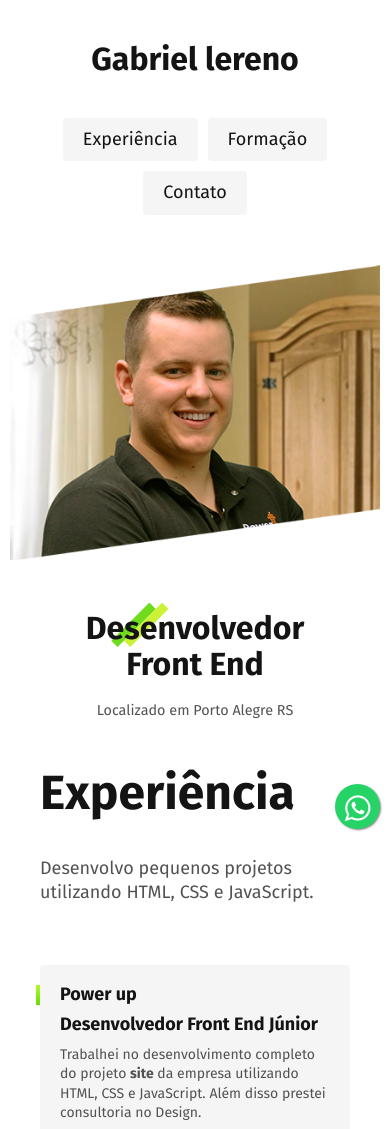
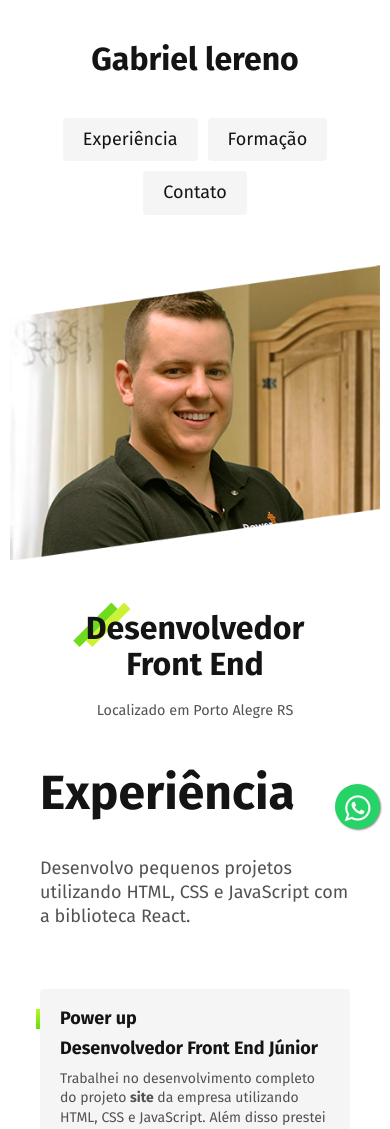
Before and after one commit to Gabriellereno/Gabriellereno.github.io, a plain HTML site: page index.html in a window 390 px wide. Shown: the top 1129 px of the page. Drawn offline with Linux system fonts and the light colour scheme.

Commit message:
Melhorias na responsividade do site

```diff
--- a/css/introducao.css
+++ b/css/introducao.css
@@ -95,3 +95,24 @@
     left: 65px;
   }
 }
+@media (max-width: 450px) {
+  .introducao h1::before {
+    scale: 45%;
+    top: -35px;
+    left: 45px;
+  }
+}
+@media (max-width: 400px) {
+  .introducao h1::before {
+    scale: 45%;
+    top: -35px;
+    left: 27px;
+  }
+}
+@media (max-width: 350px) {
+  .introducao h1::before {
+    scale: 45%;
+    top: -35px;
+    left: 1px;
+  }
+}
--- a/index.html
+++ b/index.html
@@ -35,7 +35,7 @@
   <section class="experiencia" id="experiencia" aria-label="Experiência">
     <h2 class="subtitulo">Experiência</h2>
     <div>
-      <p class="experiencia-texto">Desenvolvo pequenos projetos utilizando HTML, CSS e JavaScript.</p>
+      <p class="experiencia-texto">Desenvolvo pequenos projetos utilizando HTML, CSS e JavaScript com a biblioteca React.</p>
       <div class="empresa">
         <span class="empresa-ano">2020-22</span>
         <h3 class="empresa-titulo">Power up</h3>
```
